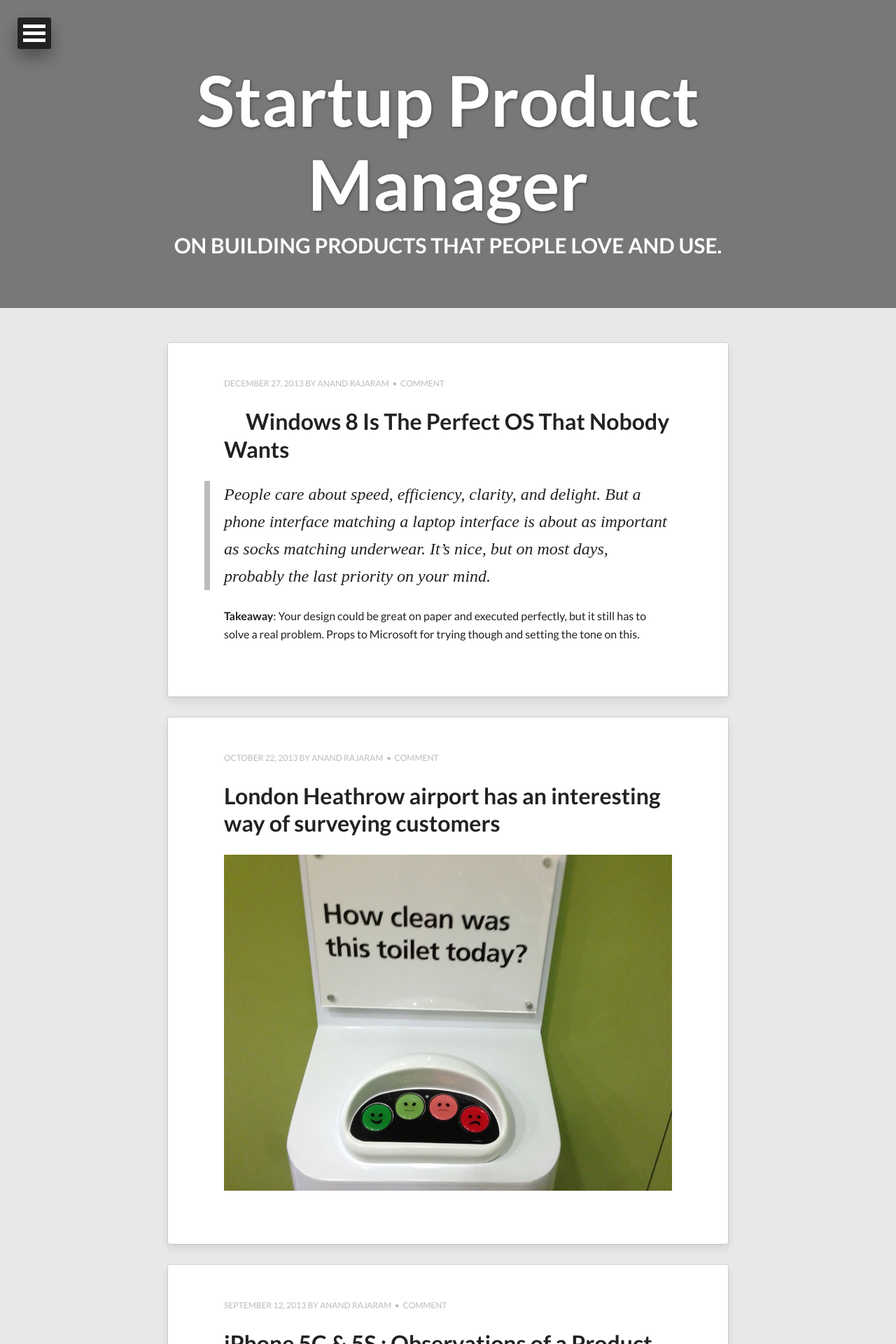
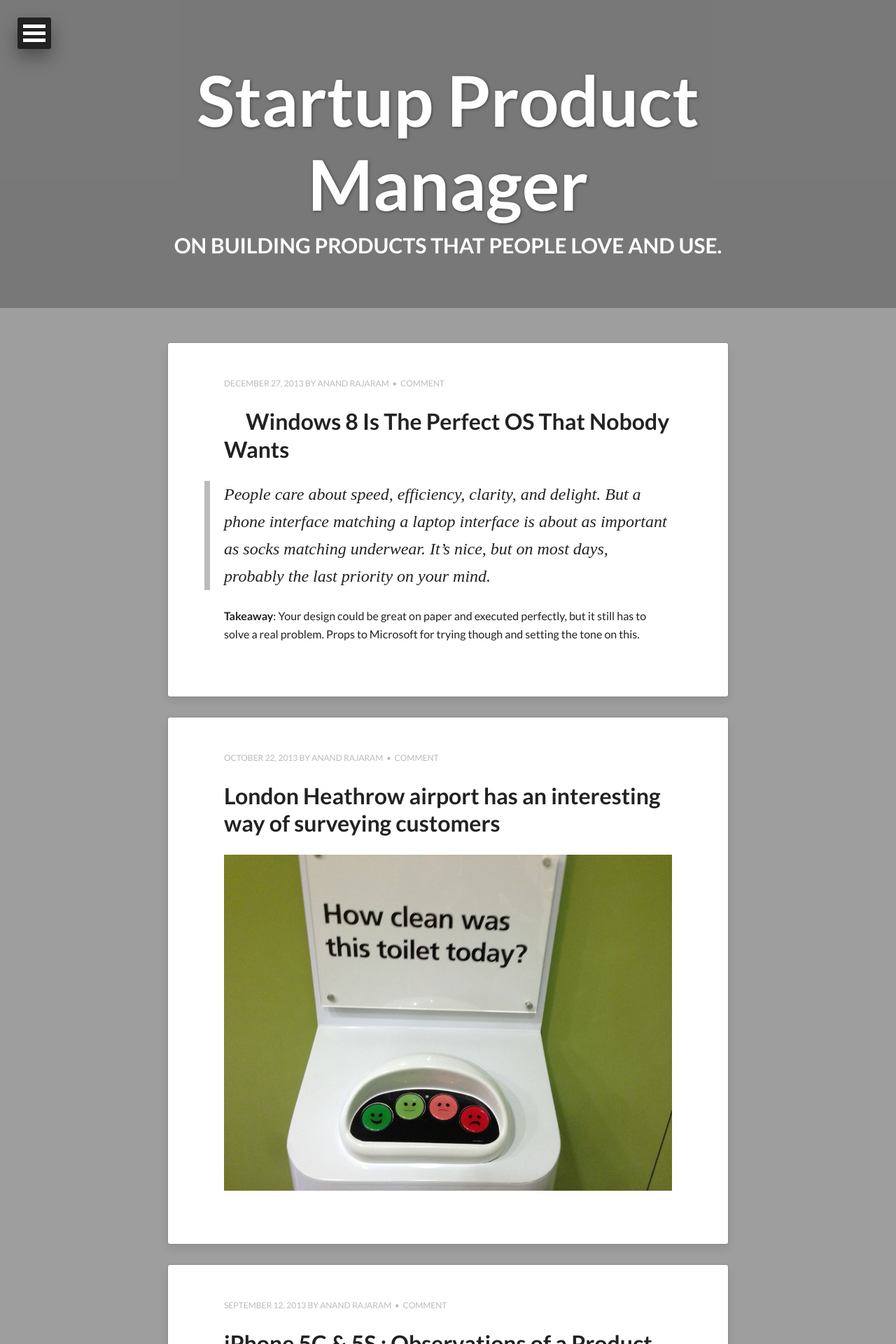
Before and after one commit to anandrajaram/anandrajaram.github.io, a Jekyll site: the page built from index.html, in a window 1280 px wide. Shown: the top 1920 px of the page at 70% size. Built offline with Jekyll 4.4.1, drawn with Linux system fonts in a browser that asks for light colours; nearby versions of some CDN libraries; Markdown is read by kramdown in place of the engine named in the settings; the list of posts is cut into pages by our own code.

Commit message:
different background image with slight texture

```diff
--- a/_config.yml
+++ b/_config.yml
@@ -30,6 +30,9 @@
 # https://ssl.bing.com/webmaster/configure/verify/ownership Option 2 content= goes here
 bing_verify:
 
+# Background image to be tiled on all pages
+background: fabric_of_squares_gray_@2X.png
+
 # Links to include in top navigation
 # For external links add external: true
 links:
```
Also changed, not shown: images/background@2x.png (added), 1 other file.
